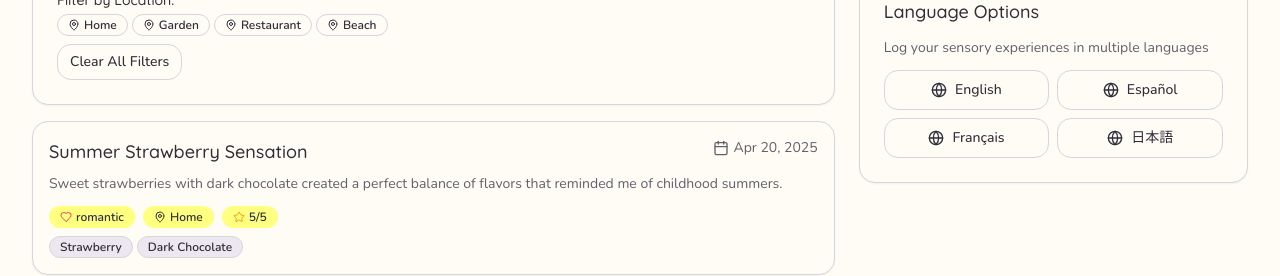
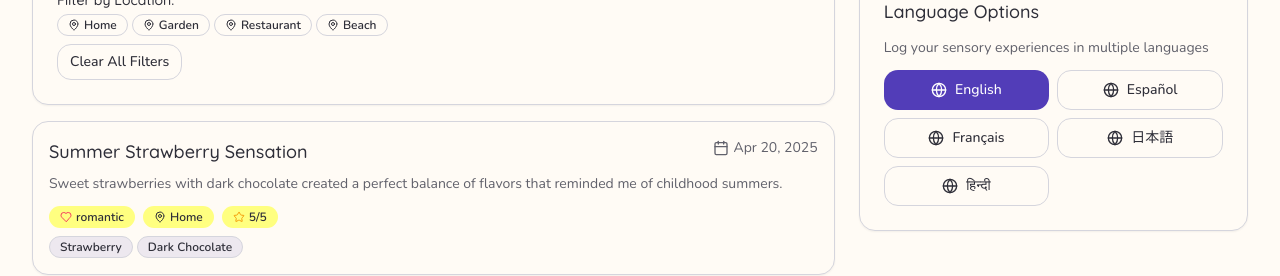
Before and after one commit to s-md-feroz/multi-sensory-flavor, a React (Vite) app: page /sensory-journal in a window 1280 px wide. Shown: the part 473-749 px from the top of the page. Built offline with nearby package versions, Linux system fonts and the light colour scheme.

Commit message:
Add Hindi language option
Add Hindi language option to the language options in the SensoryJournal page.

```diff
--- a/src/pages/SensoryJournal.tsx
+++ b/src/pages/SensoryJournal.tsx
@@ -15,6 +15,7 @@ import { Badge } from '@/components/ui/badge';
 const SensoryJournal = () => {
   const [selectedExperience, setSelectedExperience] = useState<FlavorExperience | null>(null);
   const [selectedTab, setSelectedTab] = useState("timeline");
+  const [currentLanguage, setCurrentLanguage] = useState("English");
 
   const handleExperienceSelect = (experience: FlavorExperience) => {
     setSelectedExperience(experience);
@@ -34,6 +35,11 @@ const SensoryJournal = () => {
     // In a real app, this would save to a database
     toast.success("Your flavor experience has been saved to your journal!");
     setSelectedTab("timeline");
+  };
+
+  const handleLanguageChange = (language: string) => {
+    setCurrentLanguage(language);
+    toast.info(`Switched to ${language}`);
   };
 
   return (
@@ -126,32 +132,39 @@ const SensoryJournal = () => {
               </p>
               <div className="grid grid-cols-2 gap-2">
                 <Button
-                  variant="outline"
+                  variant={currentLanguage === "English" ? "default" : "outline"}
                   className="flex items-center gap-2"
-                  onClick={() => toast.info("Switched to English")}
+                  onClick={() => handleLanguageChange("English")}
                 >
                   <Globe size={16} /> English
                 </Button>
                 <Button
-                  variant="outline"
+                  variant={currentLanguage === "Español" ? "default" : "outline"}
                   className="flex items-center gap-2"
-                  onClick={() => toast.info("Switched to Spanish")}
+                  onClick={() => handleLanguageChange("Español")}
                 >
                   <Globe size={16} /> Español
                 </Button>
                 <Button
-                  variant="outline"
+                  variant={currentLanguage === "Français" ? "default" : "outline"}
                   className="flex items-center gap-2"
-                  onClick={() => toast.info("Switched to French")}
+                  onClick={() => handleLanguageChange("Français")}
                 >
                   <Globe size={16} /> Français
                 </Button>
                 <Button
-                  variant="outline"
+                  variant={currentLanguage === "日本語" ? "default" : "outline"}
                   className="flex items-center gap-2"
-                  onClick={() => toast.info("Switched to Japanese")}
+                  onClick={() => handleLanguageChange("日本語")}
                 >
                   <Globe size={16} /> 日本語
+                </Button>
+                <Button
+                  variant={currentLanguage === "हिन्दी" ? "default" : "outline"}
+                  className="flex items-center gap-2"
+                  onClick={() => handleLanguageChange("हिन्दी")}
+                >
+                  <Globe size={16} /> हिन्दी
                 </Button>
               </div>
             </CardContent>
```
